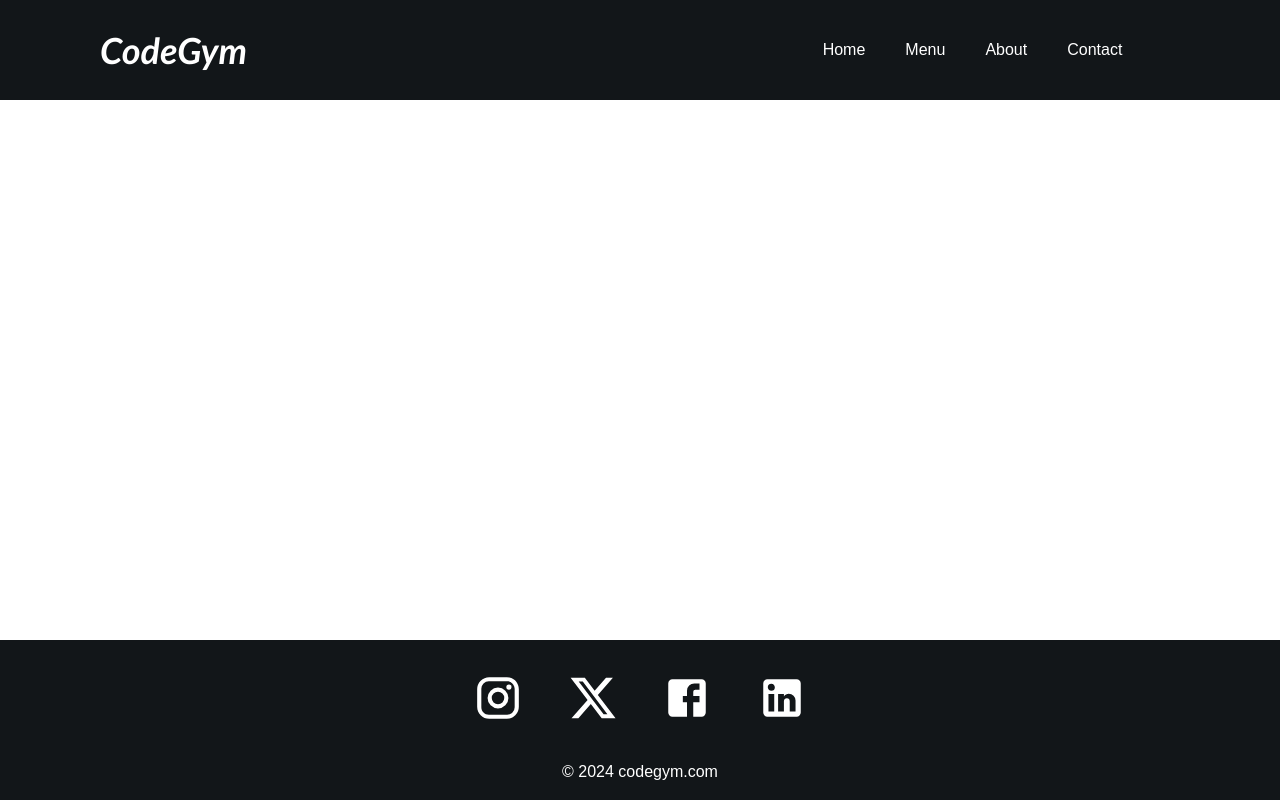
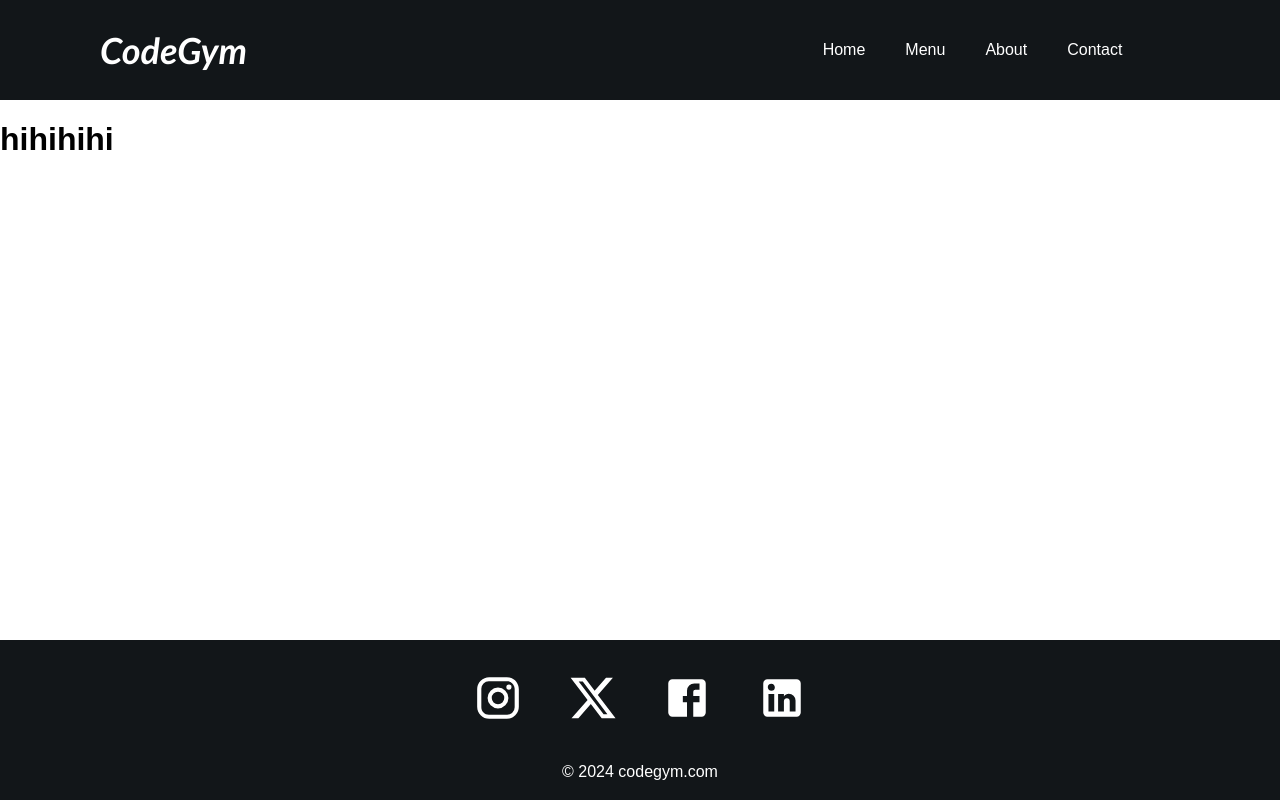
Before and after one commit to Lucia-Cai/CodeGym, a React (Create React App) app in the folder CodeGym/frontend/: page /workoutplans in a window 1280 px wide. Built offline with nearby package versions, Linux system fonts and the light colour scheme.

Commit message:
adding redirection for workout plans

```diff
--- a/CodeGym/frontend/src/App.js
+++ b/CodeGym/frontend/src/App.js
@@ -6,6 +6,7 @@ import Menu from './pages/Menu';
 import About from './pages/About';
 import Contact from './pages/Contact';
 import AddWorkout from './pages/AddWorkout';
+import WorkoutPlans from './pages/WorkOutPlans';
 import {BrowserRouter as Router, Route, Routes} from  'react-router-dom';
 
 function App() {
@@ -19,6 +20,7 @@ function App() {
           <Route  path= "/about" exact element={<About/>}/>
           <Route  path= "/contact" exact element={<Contact/>}/>
           <Route path="/addworkout" element={<AddWorkout />} />
+          <Route path="/workoutplans" element={<WorkoutPlans/>}/>
         </Routes>
         <Footer />
       </Router>
--- a/CodeGym/frontend/src/pages/Menu.js
+++ b/CodeGym/frontend/src/pages/Menu.js
@@ -4,8 +4,12 @@ import { useNavigate } from "react-router-dom";
 import '../styles/Menu.css';
 import getWorkoutPlans from "../axios.js";
 
+
 function Menu() {
   const navigate = useNavigate();
+
+  const handleMenuItemClick = (menuName) => {navigate(`/menu/${menuName}`);};
+
   const handleAddWorkoutClick = () => {
     navigate("/addworkout");
   };
@@ -16,14 +20,15 @@ function Menu() {
         <div className = "leftSide">
         <h1 className="serviceTitle">Our services</h1>
         <div className="serviceList">
-            {ServiceList.map((menuItem, key)=>{
-                return (
+            {ServiceList.map((menuItem, key)=>(
+                <button key={key} className = "workoutPlanButton" onClick={() => handleMenuItemClick(menuItem.name)}>
                 <MenuItem
                 key = {key}
                 image={menuItem.image}
                 name ={menuItem.name}
                 description ={menuItem.description}/>
-            )})}
+                </button>
+            ))}
         </div>
         </div>
       <div className = "rightSide">
--- /dev/null
+++ b/CodeGym/frontend/src/pages/WorkOutPlans.js
@@ -0,0 +1,11 @@
+import React from 'react'
+
+function WorkOutPlans() {
+  return (
+    <div>
+      <h1>hihihihi</h1>
+    </div>
+  )
+}
+
+export default WorkOutPlans
```
